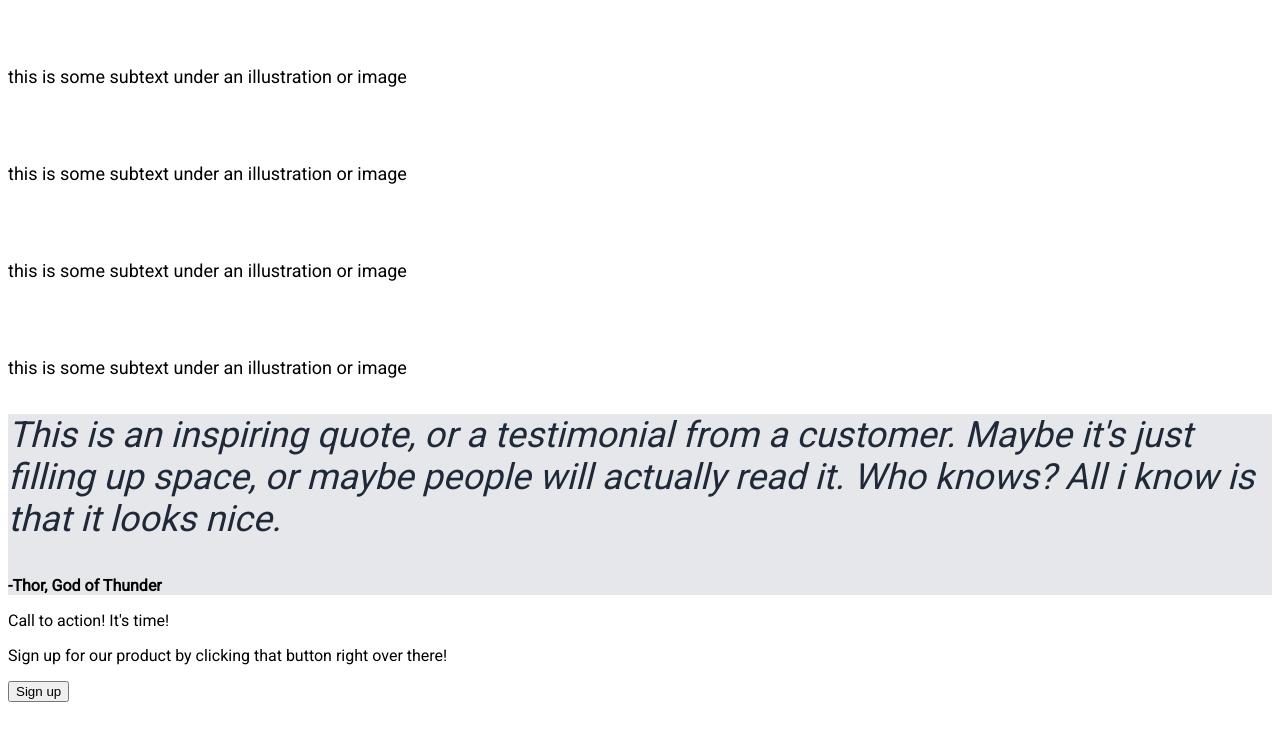
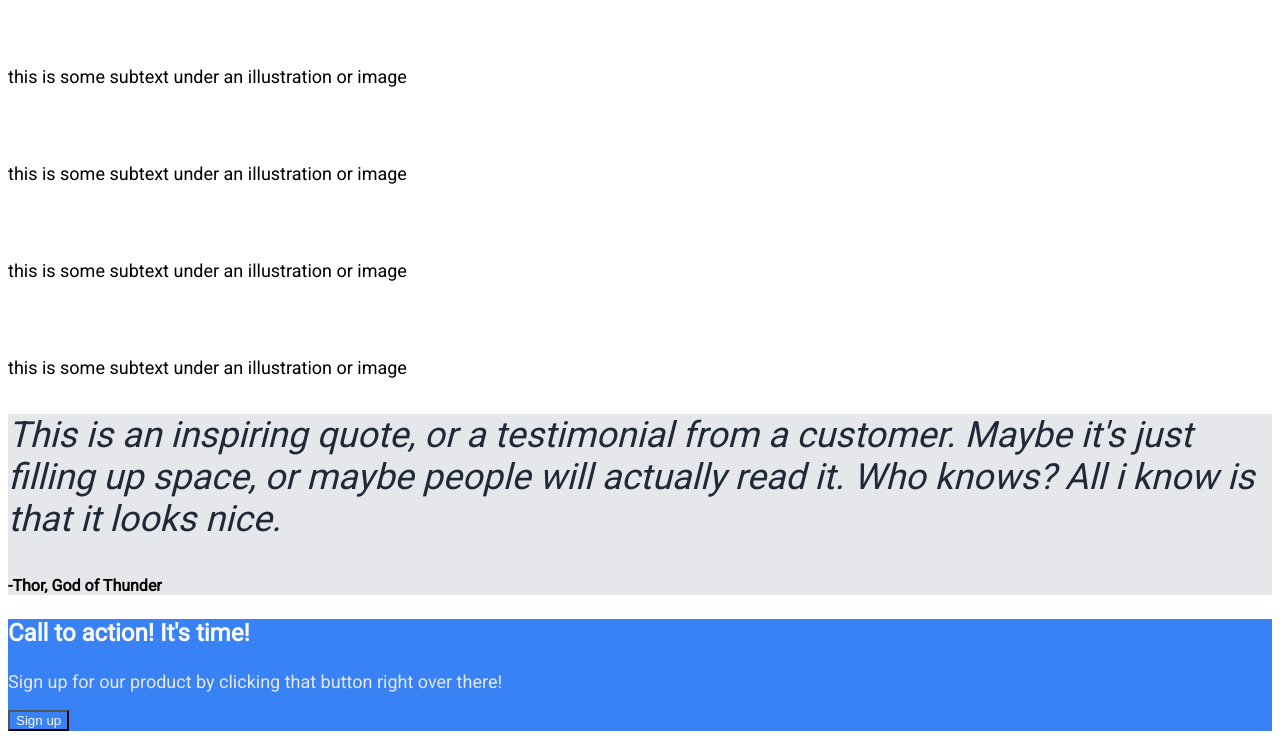
Before and after one commit to ElKekso/landing_page, a plain HTML site: page index.html in a window 1280 px wide. Shown: the part 433-1172 px from the top of the page. Before the commit the page ends 1143 px from the top, so only its background shows below. Drawn offline with Linux system fonts and the light colour scheme.

Commit message:
Add styles to action_call

```diff
--- a/index.html
+++ b/index.html
@@ -67,14 +67,12 @@
         </div>
 
         <!-- Footer Div -->
-        <div>
-
+        <div class="background-blue">
             <div>
-                <p>Call to  action! It's time!</p>
-                <p>Sign up for our product by clicking that button right over there!</p>
+                <p class="font-size-24  text-white bold">Call to  action! It's time!</p>
+                <p class="font-size-18 text-grey">Sign up for our product by clicking that button right over there!</p>
             </div>
-
-            <button>Sign up</button>
+            <button class="text-white background-blue">Sign up</button>
         </div>
 
     </body>
```
